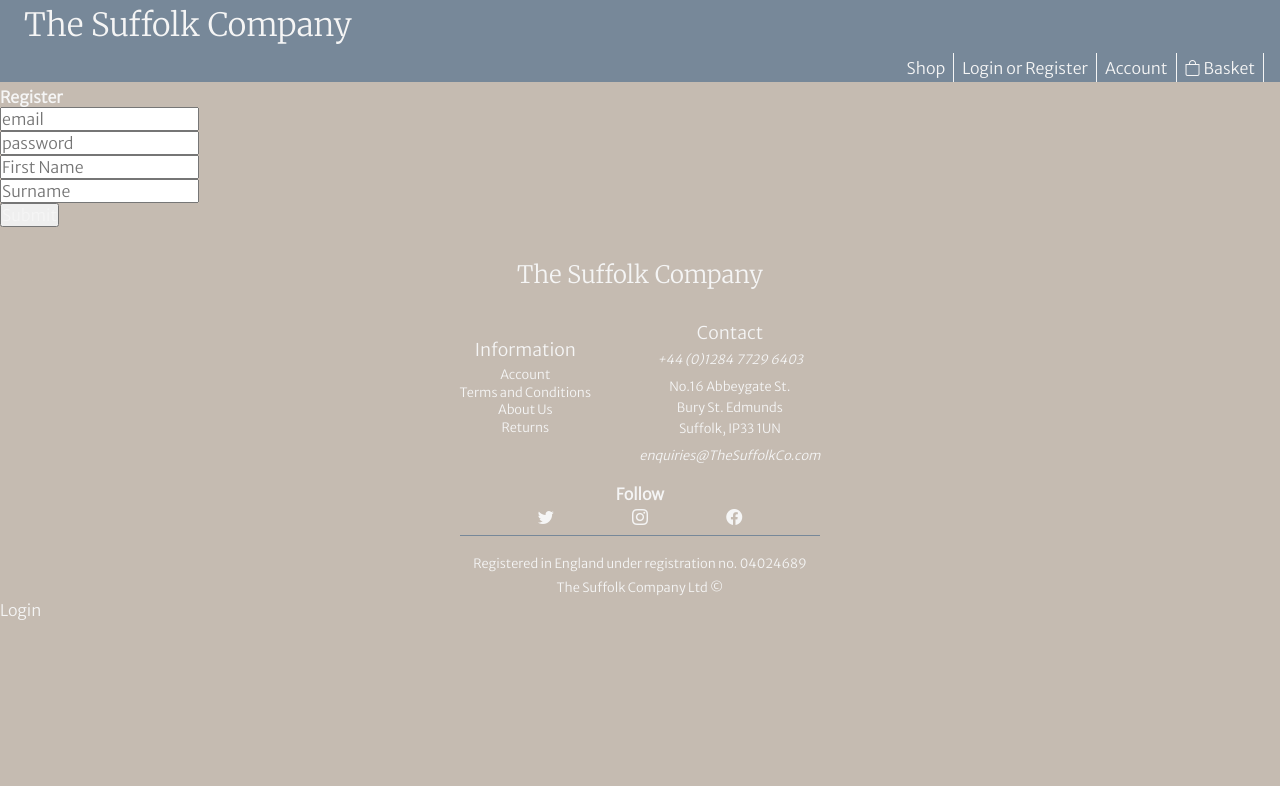
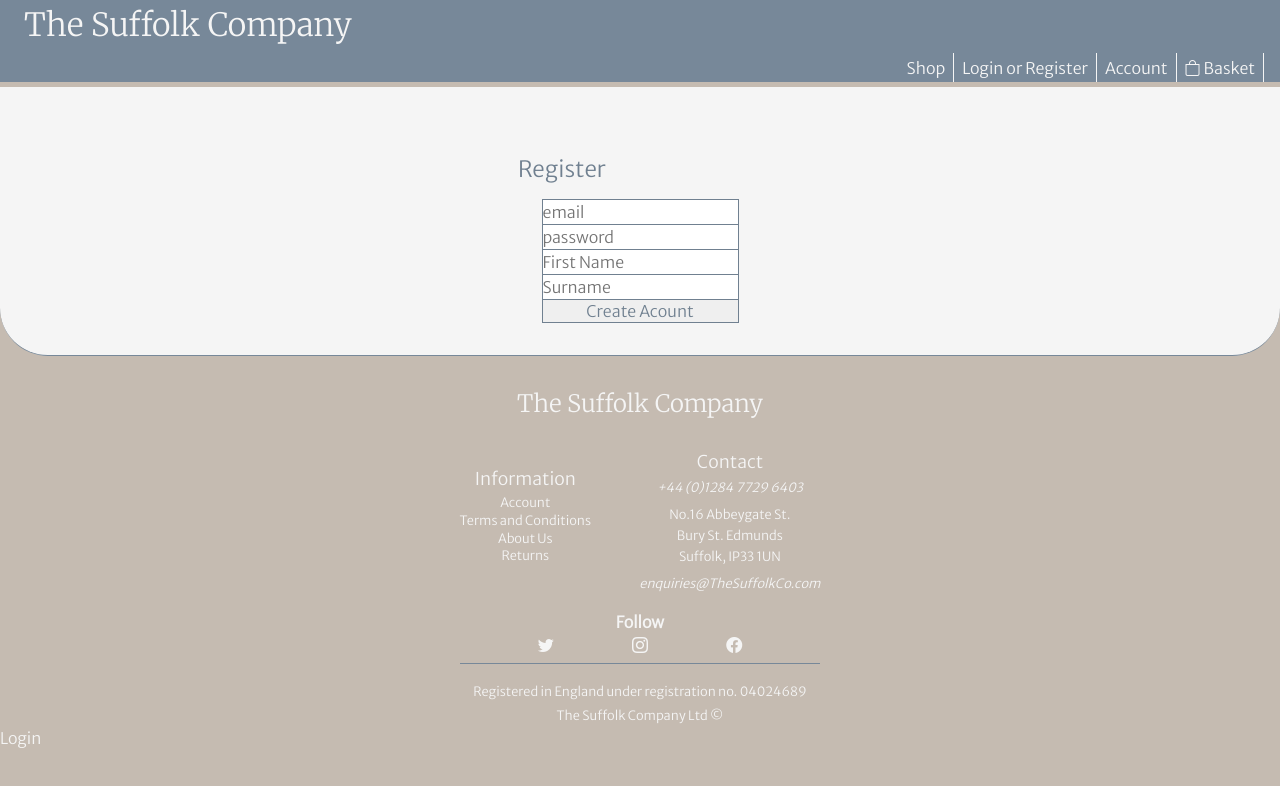
Before and after one commit to T-Welsh/e-commerce-deployment, a React (Create React App) app in the folder frontend/: page /register in a window 1280 px wide. Shown: the top 786 px of the page. Built offline with nearby package versions, Linux system fonts and the light colour scheme; no server answers.

Commit message:
Register css completed

```diff
--- a/frontend/src/App.js
+++ b/frontend/src/App.js
@@ -2,7 +2,7 @@ import './App.css';
 import { BrowserRouter as Router, Switch, Route, Redirect } from "react-router-dom";
 import Dashboard from './routes/dashboard';
 import Login from './routes/login/login';
-import Register from './routes/resgister';
+import Register from './routes/register/resgister';
 import { Fragment, useState, useEffect } from 'react';
 import Home from './routes/home/home';
 import Product from './routes/product/product';
--- a/frontend/src/routes/home/home.css
+++ b/frontend/src/routes/home/home.css
@@ -21,6 +21,10 @@
 }
 
 @media only screen and (min-width: 767px) {
+
+    #homeContainer .contentBody {
+        margin-top: 51.57px;
+    }
 
     #productListContainer {
 
--- /dev/null
+++ b/frontend/src/routes/register/register.css
@@ -0,0 +1,39 @@
+
+#registerForm{
+    margin-top: 1rem;
+    display: flex;
+    flex-direction: column;
+}
+
+.registerInput {
+    color: var(--lightSlate) !important;
+    border: 0.7px solid var(--slate);
+    border-bottom: 0;
+    height: 24px;
+    border-radius: 0;
+    /*transition: border-color .15s ease-in-out,box-shadow .15s ease-in-out;*/
+}
+
+.registerInput:focus {
+    color: var(--slate) !important;
+    outline: none;
+    border-color: var(--darkSlate);
+    box-shadow: 0 0 3px var(--slate);
+    transition: border-color .2s ease-in-out,box-shadow .2s ease-in-out;
+}
+
+.registerBtn{
+    color: var(--slate);
+    width: 100%;
+    height: 24px;
+    border: 0.7px solid var(--slate);
+    border-radius: 0;
+}
+
+@media only screen and (min-width: 767px) {
+
+    #registerSubHdg{
+        width: 260px;
+    }
+
+}
--- a/frontend/src/routes/resgister.jsx
+++ b/frontend/src/routes/register/resgister.jsx
@@ -1,7 +1,8 @@
+import './register.css';
 import React, {Fragment, useState} from "react";
 import {Link} from "react-router-dom"
-import Header from "../components/header/Header";
-import Footer from "../components/footer/Footer";
+import Header from "../../components/header/Header";
+import Footer from "../../components/footer/Footer";
 
 const Register = ({isAuthenticated, setAuth, setSearchTerm, setDepartment}) => {
     const [inputs, setInputs] = useState({
@@ -45,18 +46,19 @@ const Register = ({isAuthenticated, setAuth, setSearchTerm, setDepartment}) => {
 
         <Fragment>
             <Header isAuthenticated={isAuthenticated} setAuth={setAuth}  setSearchTerm={setSearchTerm} setDepartment={setDepartment}/>
-            <h1>Register</h1>
-            <form onSubmit={onSubmitForm}>
-                <input type="email" name="email" placeholder="email" value={email} onChange={e => onChange(e)} />
-                <br/>
-                <input type="password" name="password" placeholder="password" value={password} onChange={e => onChange(e)} />
-                <br/>
-                <input type="text  " name="fname" placeholder="First Name" value={fname} onChange={e => onChange(e)} />
-                <br/>
-                <input type="text" name="lname" placeholder="Surname" value={lname} onChange={e => onChange(e)} />
-                <br/>
-                <button type="submit">Submit</button>
-            </form>
+            <body  className="contentContainer">
+                <div className="contentBody">
+                    <h1 className="subHeadings" id="registerSubHdg">Register</h1>
+                    <form id="registerForm" onSubmit={onSubmitForm}>
+                        <input className="registerInput" type="email" name="email" placeholder="email" value={email} onChange={e => onChange(e)} />
+                        <input className="registerInput" type="password" name="password" placeholder="password" value={password} onChange={e => onChange(e)} />
+                        <input className="registerInput" type="text  " name="fname" placeholder="First Name" value={fname} onChange={e => onChange(e)} />
+                        <input className="registerInput" type="text" name="lname" placeholder="Surname" value={lname} onChange={e => onChange(e)} />
+                        <button class="registerBtn" type="submit">Create Acount</button>
+                    </form>
+                </div>
+            </body>
+
             <Footer isAuthenticated={isAuthenticated} setAuth={setAuth} setSearchTerm={setSearchTerm} setDepartment={setDepartment}></Footer>
             <Link to="/Login">Login</Link>
         </Fragment>
```
